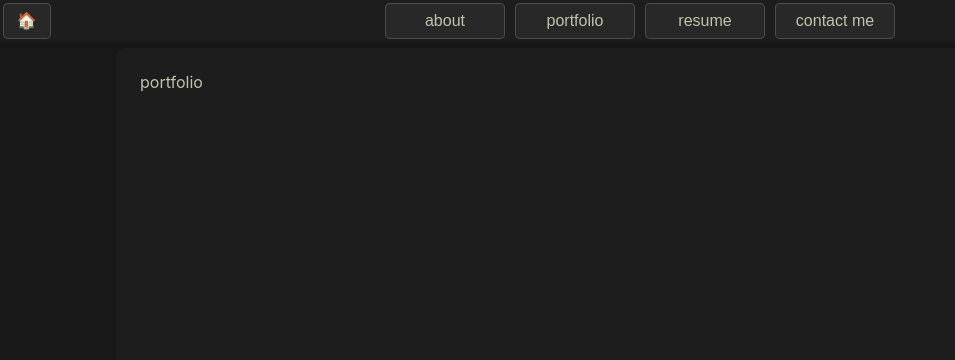
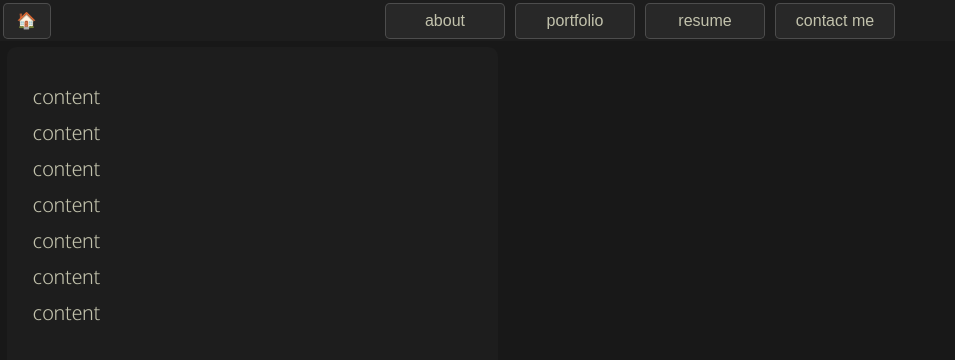
Before and after one commit to factuall/factuall.github.io, a React (Create React App) app in the folder react-app/: page / in a window 1280 px wide. Both pictures are taken after a click on the button "portfolio". Shown: the top 360 px of the page, without its empty margins (0-955 px from the left). Built offline with nearby package versions, Linux system fonts and the light colour scheme.

Commit message:
Add scrolling detection

```diff
--- a/react-app/src/css/App.css
+++ b/react-app/src/css/App.css
@@ -100,6 +100,7 @@ button:hover.nav {
   border-radius: 0.75vw;
   background-color: #1d1d1d;
   color: #c2c2ac;
+  overflow: scroll;
   width: 54.9vh;
   -webkit-animation: cell-slide-in forwards 0.8s;
           animation: cell-slide-in forwards 0.8s;
--- a/react-app/src/css/App.scss
+++ b/react-app/src/css/App.scss
@@ -108,6 +108,7 @@ button{
   border-radius: 0.75vw;
   background-color: $background-color;
   color: $font-color;
+  overflow: scroll;
   width: calc(90vh * 0.61);
   animation: cell-slide-in forwards 0.8s;
 }
--- a/react-app/src/js/App.js
+++ b/react-app/src/js/App.js
@@ -4,10 +4,6 @@ import { Context } from './Store';
 import '../css/App.css';
 import AboutPage from './pages/About';
 import ResumePage from './pages/Resume';
-
-let scroll = 0;
-
-
 
 function NavBar() {
 
@@ -38,15 +34,29 @@ const Page = (props) =>{
 }
 
 const ScrollingPages = () =>{
+  const [scrollValue, setScrollValue] = useState({value: 0});
+  var scrollableElement = document.body;
+  scrollableElement.addEventListener('wheel', (event)  => {
+    setScrollValue({value: scrollValue.value + event.wheelDelta});
+  });
   return(<>
     <div className="ScrollingPages">
-      </div>
+      <ScrollingPage></ScrollingPage>
+    </div>
   </>);
 }
 
-const ScrollingPage = () =>{
+const ScrollingPage = (props) =>{
   return(<>
-    <div className="ScrollingPage">{scroll}</div>
+    <div className="ScrollingPage">
+      <p>content</p>
+      <p>content</p>
+      <p>content</p>
+      <p>content</p>
+      <p>content</p>
+      <p>content</p>
+      <p>content</p>
+    </div>
   </>);
 }
 
@@ -55,7 +65,6 @@ const OnePage = ({ children }) => {
     <div className="OnePage">{children}</div>
   );
 }
-
 
 const WebContent = () => {
   const [state, setState] = useContext(Context);
@@ -73,13 +82,12 @@ const WebContent = () => {
       <NavBar></NavBar>
       </div>
       {(state.page == 1 || exiting.page == 1) && <Page index="1"><OnePage><AboutPage></AboutPage></OnePage></Page> }
-      {(state.page == 2 || exiting.page == 2) && <Page index="2"><OnePage>portfolio</OnePage></Page> }
+      {(state.page == 2 || exiting.page == 2) && <Page index="2"><ScrollingPages></ScrollingPages></Page> }
       {(state.page == 3 || exiting.page == 3) && <Page index="3"><OnePage><ResumePage></ResumePage></OnePage></Page> }
     </div>
   );
 
 }
-
 
 function App() {
   return (
```
Also changed, not shown: 1 other file (tests, documents, lock files or other folders).
